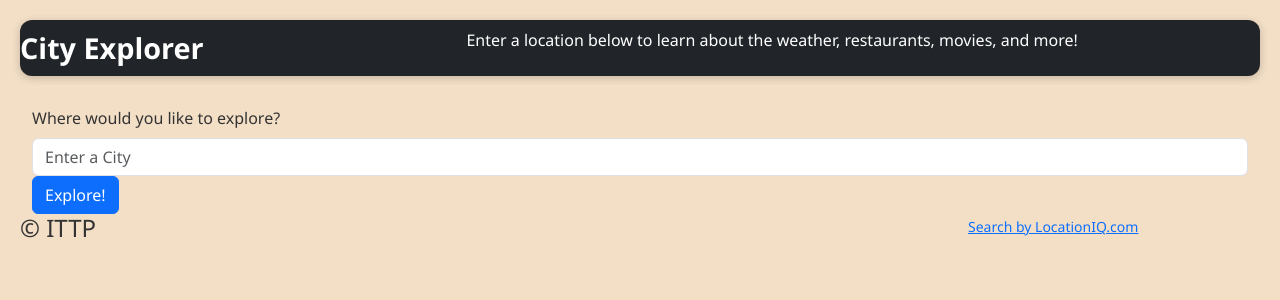
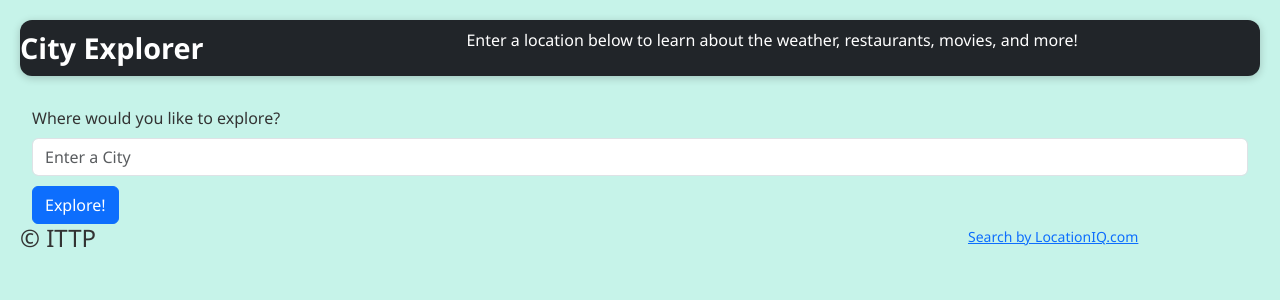
Before and after one commit to jtimm-gicw/city-explorer, a React (Vite) app: page / in a window 1280 px wide. Shown: the top 300 px of the page. Built offline with nearby package versions, Linux system fonts and the light colour scheme; no server answers.

Commit message:
added css

```diff
--- a/src/assets/css/app.css
+++ b/src/assets/css/app.css
@@ -24,7 +24,7 @@ width: 100%
 
 body {
   padding: 20px;
-  background-color: rgb(243, 223, 198);
+  background-color: rgb(198, 243, 233);
   margin: auto;
   font-family: 'Segoe UI', Tahoma, Geneva, Verdana, sans-serif;
   color: #333;
@@ -56,14 +56,17 @@ nav h1 {
   font-weight: bold;
 }
 
+.btn, btn-primary {
+  margin-top: 10px;
+}
 /* Map container */
 #map {
   text-align: center;
   width: 100%;
   max-width: 900px;
   margin: 0 auto 40px auto;
-  border: 4px solid #b48b6f;
-  border-radius: 12px;
+  border: 8px solid #7bb46f;
+  border-radius: 50px;
   overflow: hidden;
   box-shadow: 0 2px 12px rgba(0, 0, 0, 0.1);
 }
@@ -83,4 +86,5 @@ nav h1 {
 .card:hover {
   transform: scale(1.02);
   transition: transform 0.2s ease;
+  background-color: #95d6f6;
 }
```
